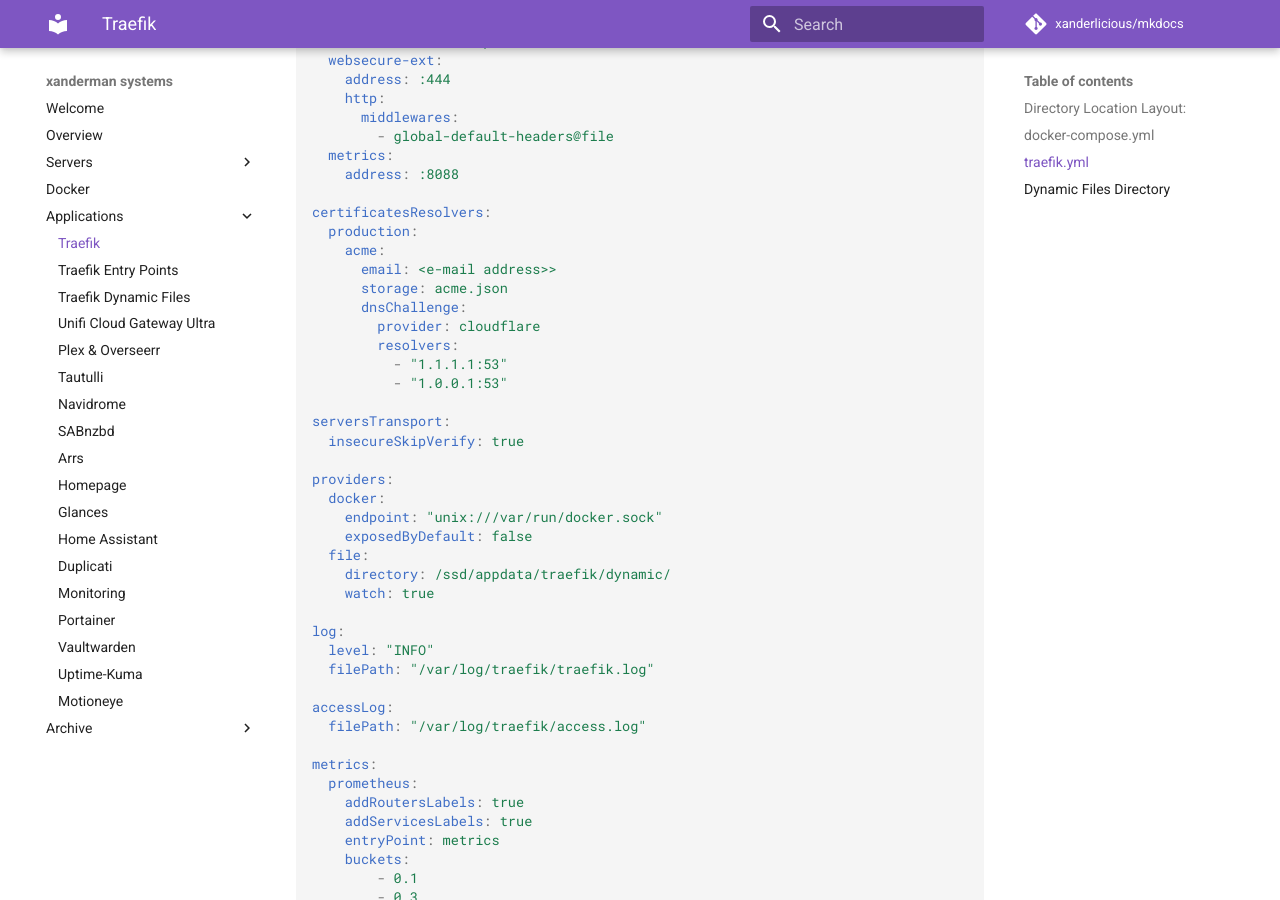
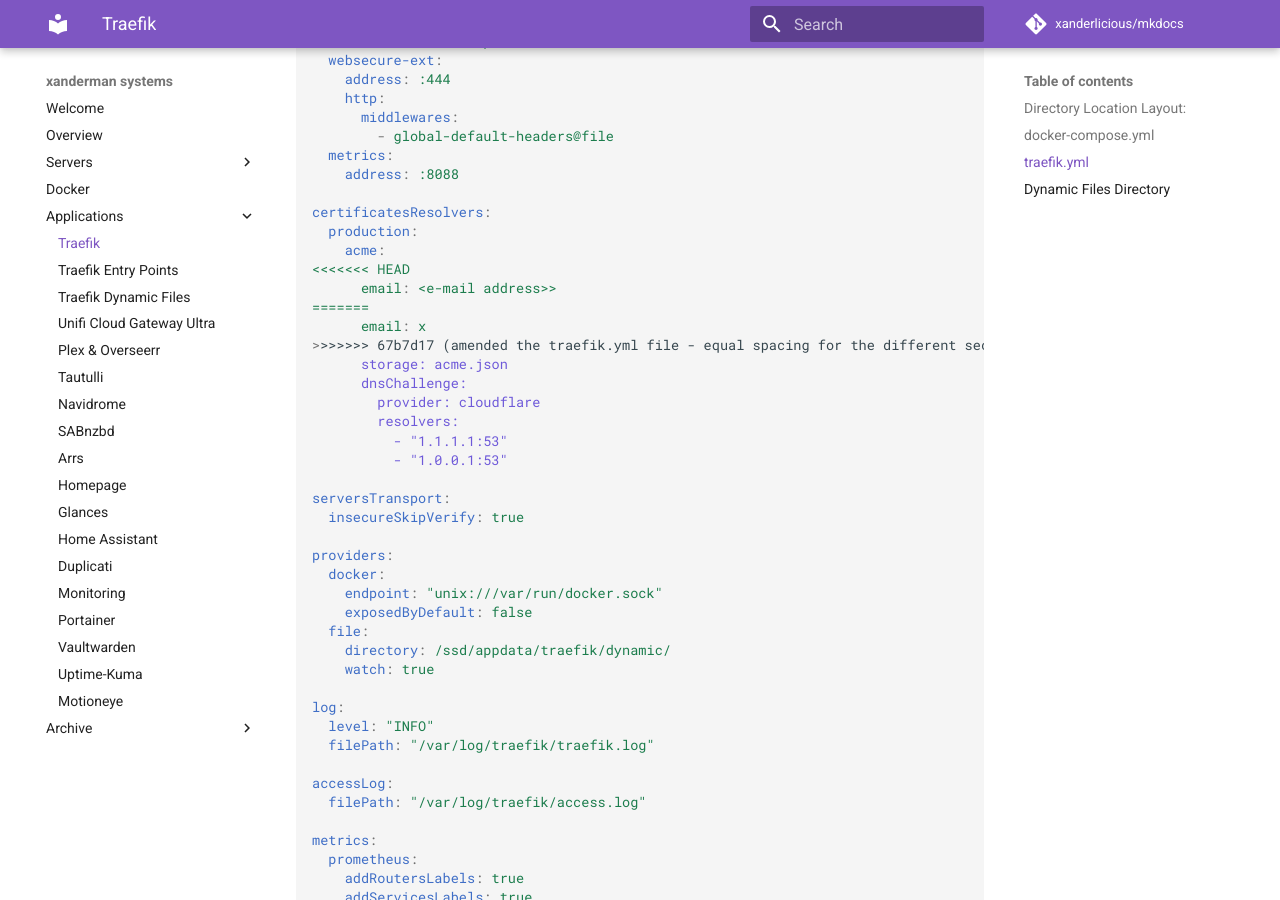
Before and after one commit to Xanderlicious/mkdocs, an MkDocs documentation site: the page built from docs/traefik.md, in a window 1280 px wide and 900 px high, scrolled down 3663 px. Built offline with MkDocs 1.6.1 and Material for MkDocs 9.7.7, drawn with Linux system fonts in a browser that asks for light colours; comment, search, counter and statistics services are not loaded.

```diff
--- a/docs/traefik.md
+++ b/docs/traefik.md
@@ -162,7 +162,11 @@
 certificatesResolvers:
   production:
     acme:
+<<<<<<< HEAD
       email: <e-mail address>>
+=======
+      email: x
+>>>>>>> 67b7d17 (amended the traefik.yml file - equal spacing for the different sections)
       storage: acme.json
       dnsChallenge:
         provider: cloudflare
```
